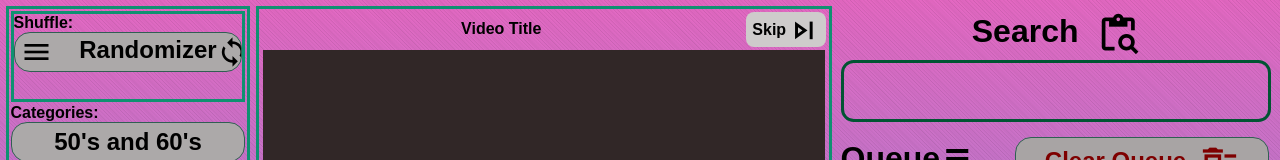
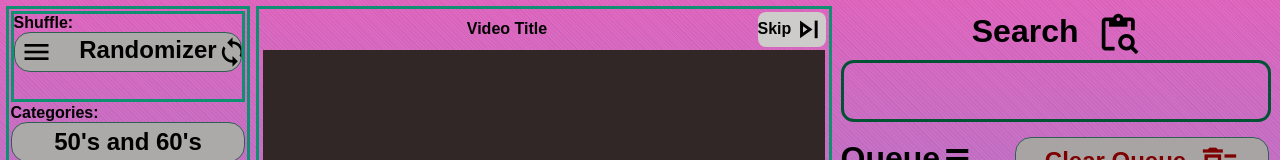
Before and after one commit to sedhain-pankaj/JukeBoxReactJS, a React (Vite) app: page / in a window 1280 px wide. Shown: the top 160 px of the page. Built offline with nearby package versions, Linux system fonts and the light colour scheme.

Commit message:
skip css

```diff
--- a/src/components/video-block/video-block.module.scss
+++ b/src/components/video-block/video-block.module.scss
@@ -4,7 +4,7 @@
   margin: 0.5%;
   left: 0px;
   top: 0px;
-  right: 15%;
+  right: 13%;
   bottom: 87%;
   display: grid;
   place-items: center;
@@ -12,7 +12,7 @@
 .skip_button_container {
   position: absolute;
   margin: 0.5%;
-  left: 85%;
+  left: 87%;
   top: 0px;
   right: 0px;
   bottom: 87%;
@@ -52,7 +52,9 @@
   border: none;
   font-size: 1rem;
   font-weight: bold;
-  white-space: nowrap;
+  display: flex;
+  justify-content: center;
+  align-items: center;
   overflow: hidden;
 }
 .skip_button:hover {
```
